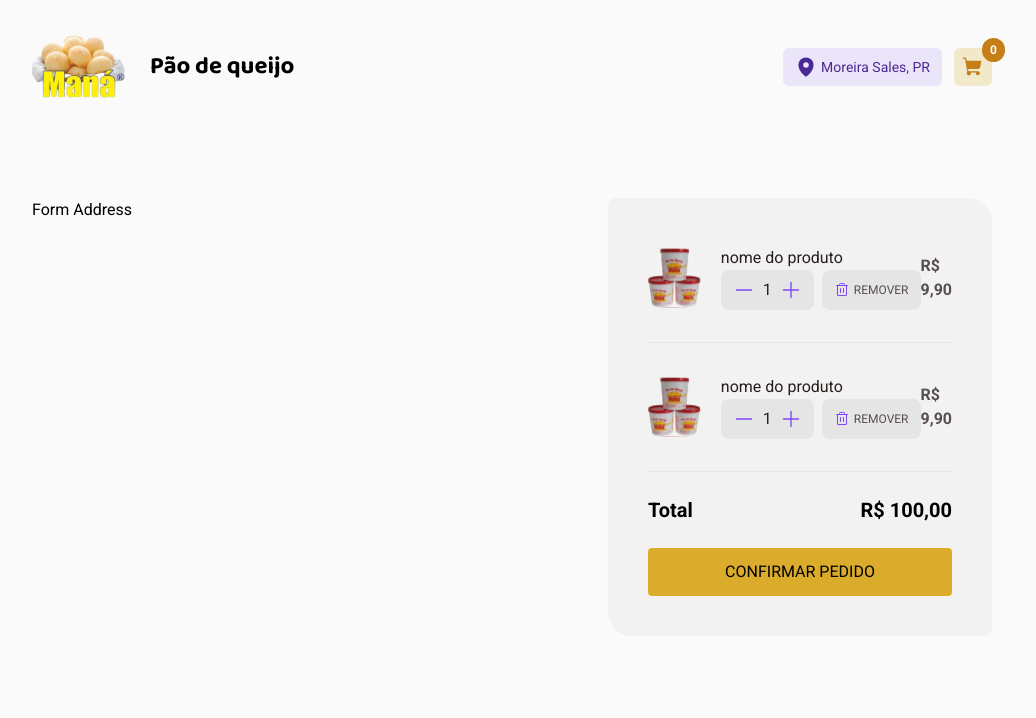
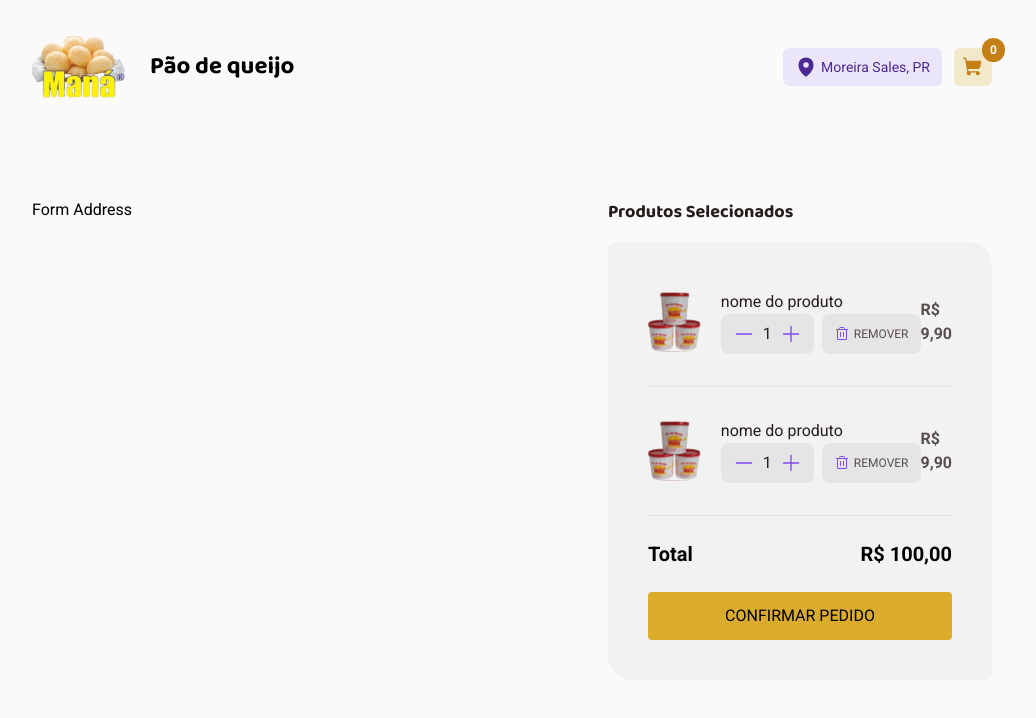
Before and after one commit to giovaniocan/pq-mana, a Next.js app: page /checkout in a window 1280 px wide. Shown: the top 718 px of the page, without its empty margins (128-1164 px from the left). Built offline with nearby package versions, Linux system fonts and the light colour scheme.

Commit message:
🐛:finished SummaryBill component

```diff
--- a/src/components/checkout/SummaryBill.tsx
+++ b/src/components/checkout/SummaryBill.tsx
@@ -1,8 +1,13 @@
 import { CardCart } from './CardCart'
+import { baloo700 } from '../../styles/fonts'
 
 export function SummaryBill() {
   return (
-    <div className="flex w-full lg:w-2/5 flex-col gap-6 p-10 bg-base-card rounded-tl-lg rounded-tr-3xl rounded-br-lg rounded-bl-3xl border-gradientee rounded-[6px 36px]">
+    <div className="flex flex-col gap-4 w-full lg:w-2/5">
+      <h1 className={`${baloo700.className} text-base-subtitle text-lg`}>
+        Produtos Selecionados
+      </h1>
+      <div className="flex  flex-col gap-6 p-10 bg-base-card rounded-tl-lg rounded-tr-3xl rounded-br-lg rounded-bl-3xl border-gradientee rounded-[6px 36px]">
         <CardCart />
         <CardCart />
         <div className="flex flex-col gap-6">
@@ -15,5 +20,6 @@ export function SummaryBill() {
           </button>
         </div>
       </div>
+    </div>
   )
 }
```
Lines whose indentation alone changed are shown as unchanged.
